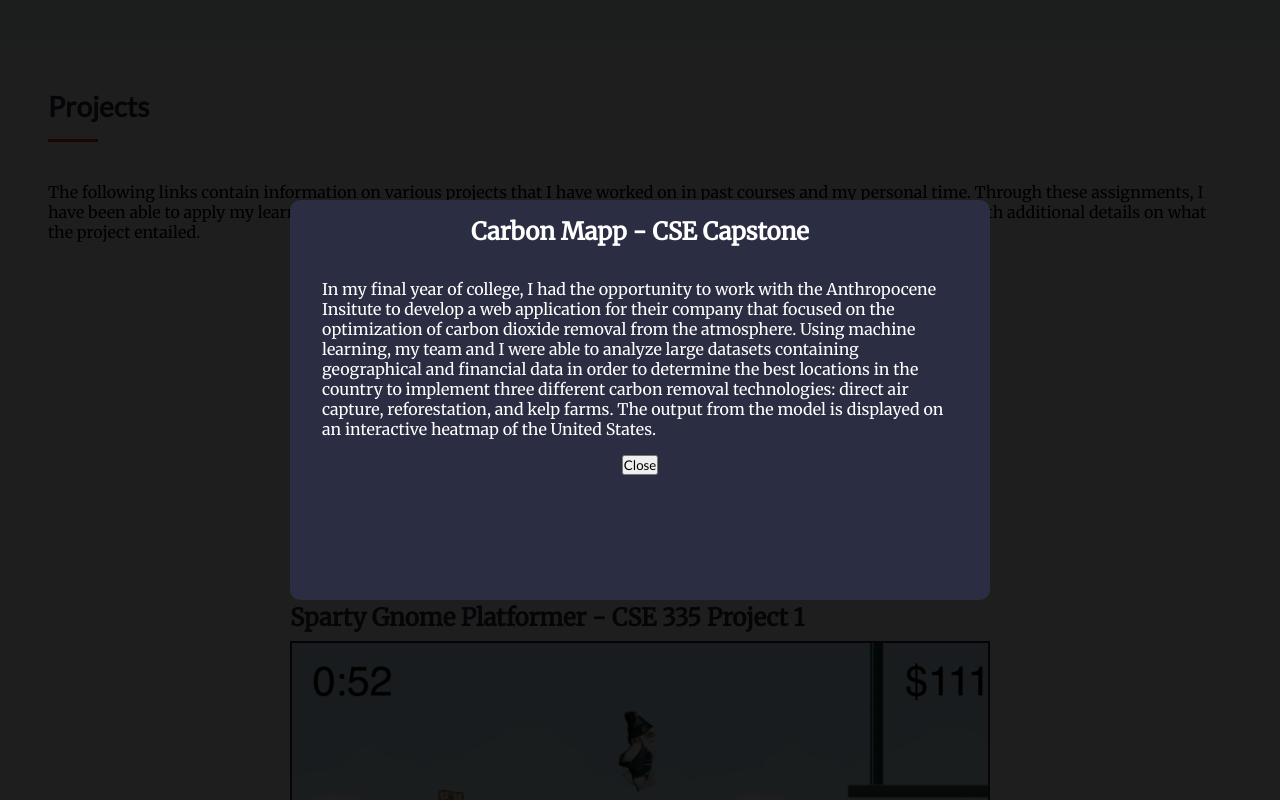
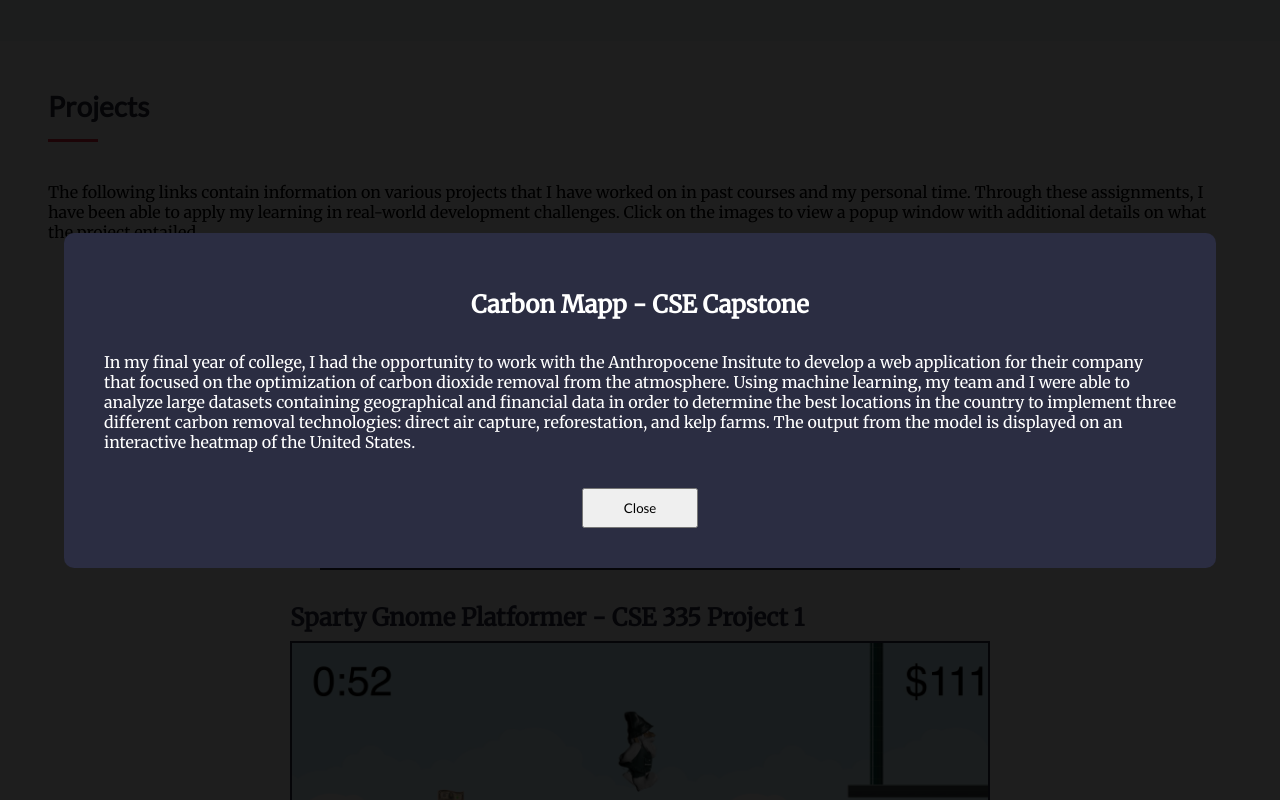
Before and after one commit to holscherj/portfolio, a React (Create React App) app in the folder user-interface/: page / in a window 1280 px wide. Both pictures are taken after a click on the element "Carbon Mapp - CSE Capstone". Shown: the part 3189-3989 px from the top of the page. Built offline with nearby package versions, Linux system fonts and the light colour scheme.

Commit message:
Added new project, bug fixes/tweaks

```diff
--- a/user-interface/src/App.css
+++ b/user-interface/src/App.css
@@ -98,6 +98,7 @@
 
 #portrait-container img {
   width: 100%;
+  max-width: 700px;
   height: auto;
   object-fit: cover;
   object-position: center;
@@ -246,15 +247,21 @@
 }
 
 .project-modal {
-  width: clamp(50%, 700px, 90%);
-  height: min(60%, 400px);
+  max-width: 90vw;
+  max-height: 80vh;
   background-color: var(--primary-bg);
   margin: auto;
-  padding: 0 2rem;
+  padding: 40px;
   border-radius: 10px;
   display: flex;
   flex-direction: column;
   align-items: center;
+  overflow-y: auto;
+}
+
+.modal-button {
+  margin-top: 20px;
+  padding: 10px 40px;
 }
 
 .modal-title {
--- a/user-interface/src/App.js
+++ b/user-interface/src/App.js
@@ -16,6 +16,7 @@
 import pantry_image from "./assets/smartpantryimage.png";
 import movie_image from "./assets/movietoolimage.PNG";
 import house_plant from "./assets/houseplant.jpg";
+import shell_image from "./assets/shellimage.png";
 
 /**
  * This function contains the code for the entire portfolio.
@@ -373,6 +374,21 @@
               image={house_plant}
               desc="A link to the popup info window about my home gardening tool project"
             />
+            <hr className='project-break'/>
+            <ProjectButton
+              title="Basic UNIX Shell"
+              onClick={() => openModalWithProject({
+                title: "Simple UNIX Shell Written in C",
+                desc: "I built a simple UNIX shell in C to deepen my understanding of operating \
+                systems and process management. This project implements core shell functionalities, \
+                including reading user input, parsing commands, and executing them using fork() \
+                and execvp(). It supports basic commands like ls, echo, and pwd, along with error \
+                handling for invalid inputs. Through this project, I gained hands-on experience with \
+                system calls, memory management, and process control in a Linux environment."
+              })}
+              image={shell_image}
+              desc="A link to the popup info window about my UNIX shell project"
+            />
 
             <AnimatePresence initial={false} mode="wait" onExitComplete={() => null}>
               {
@@ -484,7 +500,7 @@
       >
         <h2 className='modal-title'> {title} </h2>
         <p className='modal-text'> {text} </p>
-        <button onClick={handleClose}> Close </button>
+        <button onClick={handleClose} className='modal-button'> Close </button>
       </motion.div>
     </Backdrop>
   );
```
Also changed, not shown: user-interface/src/assets/shellimage.png (added).
